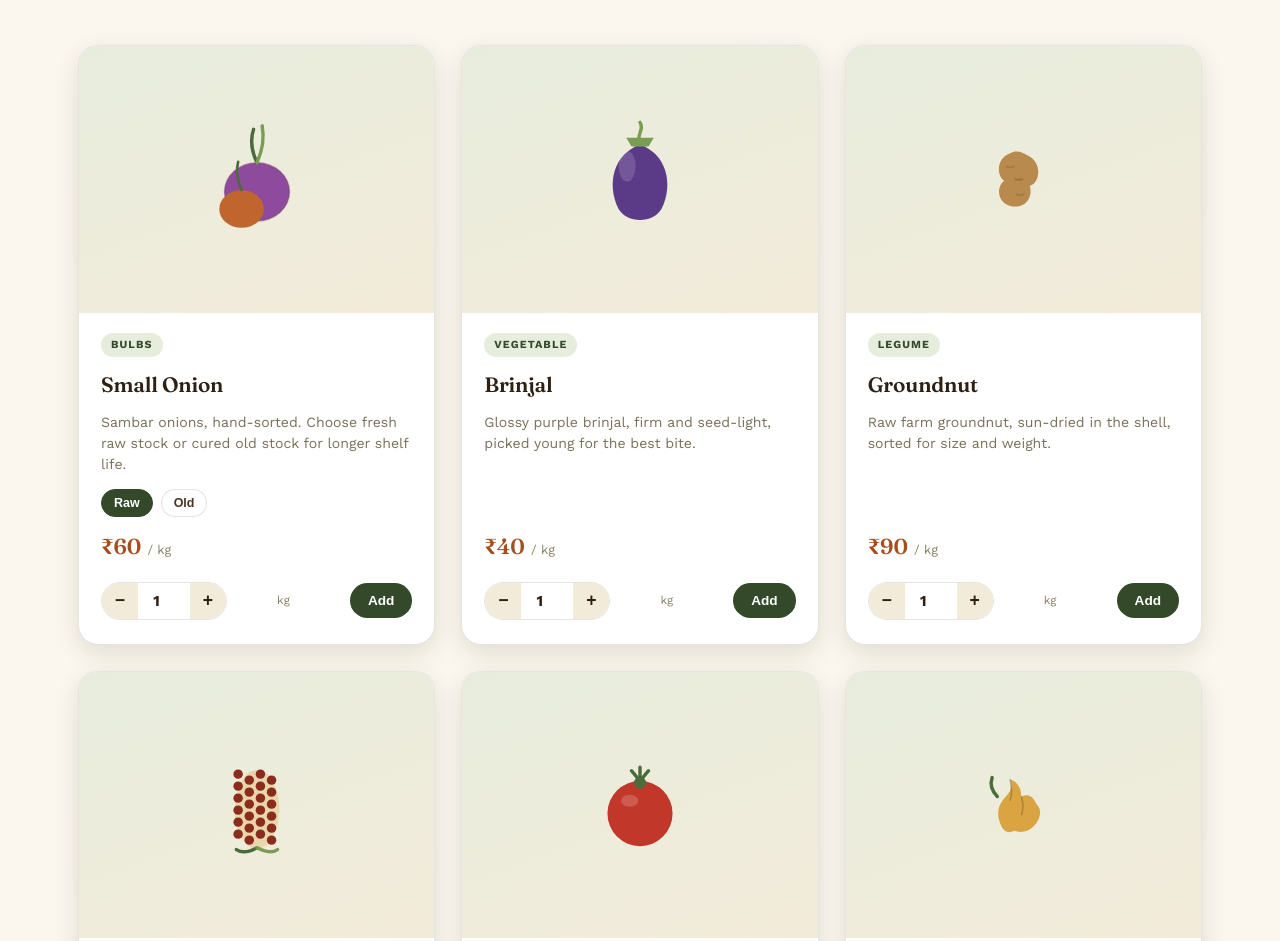
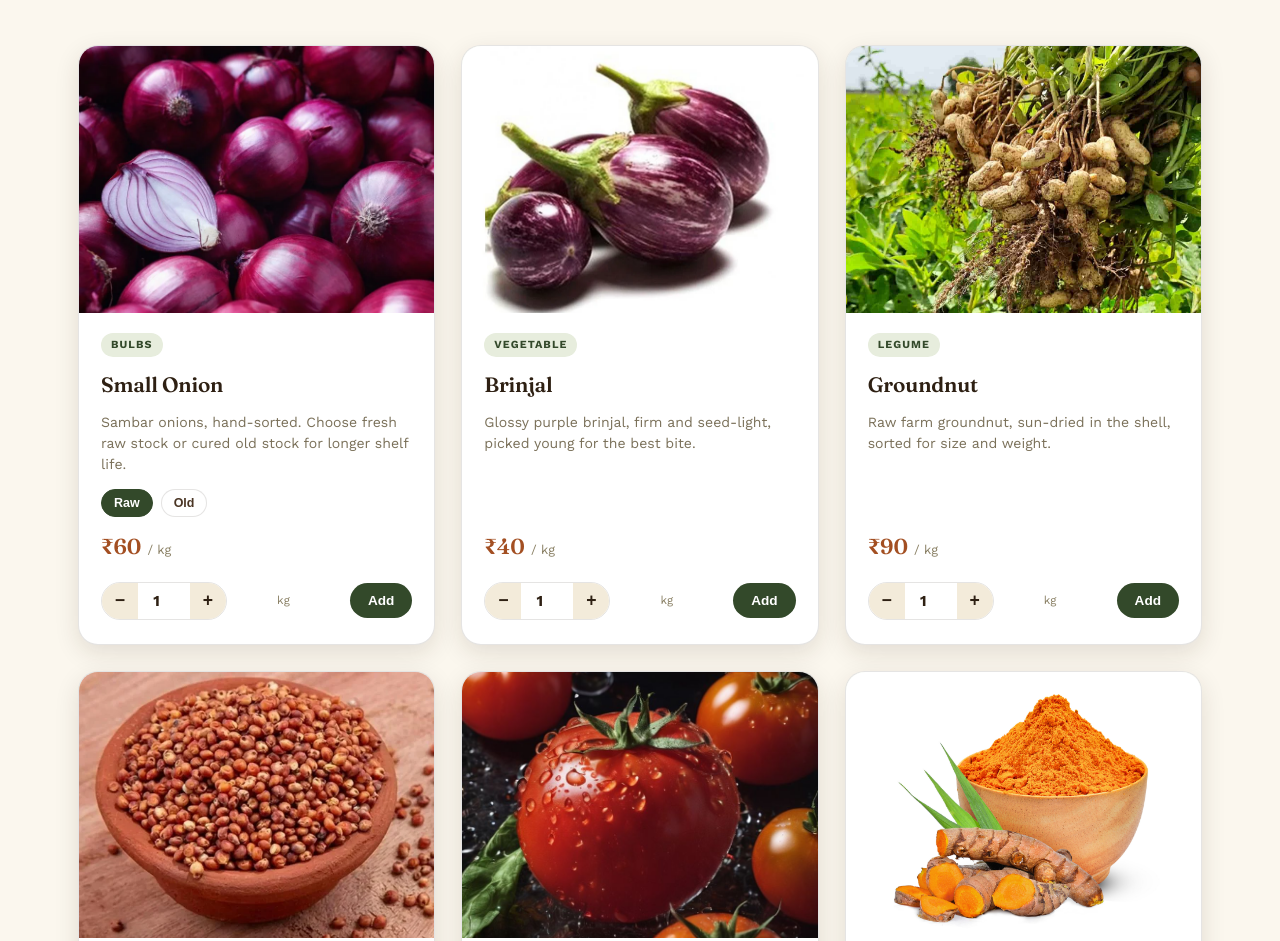
Before and after one commit to manivenkat5211/vprfreshfarm, a plain HTML site: page index.html in a window 1280 px wide. Shown: the part 916-1857 px from the top of the page. Drawn offline with nearby package versions, Linux system fonts and the light colour scheme.

Commit message:
Change image file extension from .jpg to .jpeg

```diff
--- a/index.html
+++ b/index.html
@@ -621,7 +621,7 @@
       <div class="pcard">
         <div class="pcard-art" style="background:linear-gradient(160deg, var(--leaf-pale), var(--wheat));">
           <div class="art-fallback">${p.icon(p.color1,p.color2)}</div>
-          <img class="art-photo" src="images/${p.id}.jpg" alt="${p.name}" loading="lazy" onerror="this.style.display='none'">
+          <img class="art-photo" src="${p.id}.jpeg" alt="${p.name}" loading="lazy" onerror="this.style.display='none'">
         </div>
         <div class="pcard-body">
           <span class="pcard-tag">${p.tag}</span>
```
